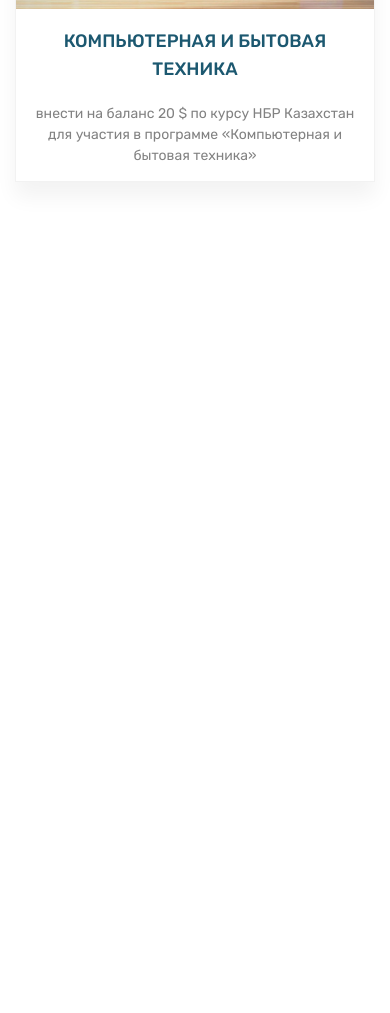
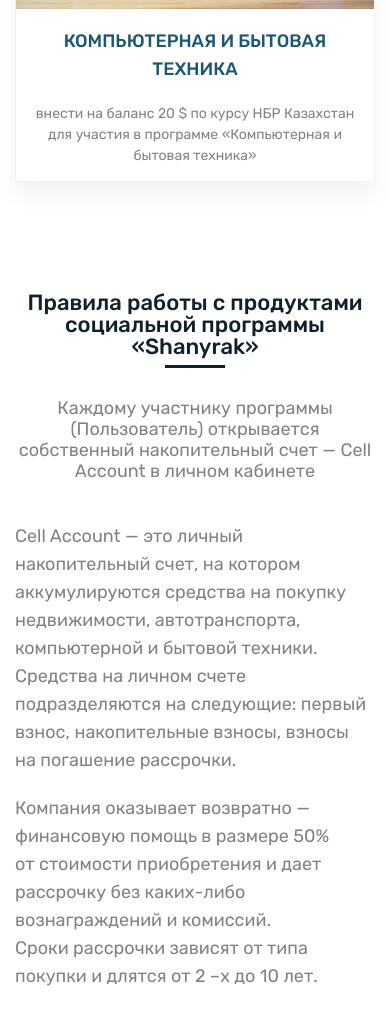
Before and after one commit to ELegek/Shanyrak, a website: page app/social-program.html in a window 390 px wide. Shown: the part 1830-2843 px from the top of the page. Before the commit the page ends 2062 px from the top, so only its background shows below. Drawn offline with nearby package versions, Linux system fonts and the light colour scheme.

Commit message:
Responsive description

```diff
--- /dev/null
+++ b/app/css/module/description/description copy.min.css
@@ -0,0 +1 @@
+.description__inner{text-align:center;max-width:645px;margin:0 auto}.description__inner .title:before{left:0;right:0;margin:0 auto}.description-text{font-size:18px;line-height:21px;text-align:center;color:#828282;margin-bottom:40px}.description__wrapper{display:-webkit-box;display:-ms-flexbox;display:flex;-ms-flex-pack:distribute;justify-content:space-around;margin-bottom:50px}.description-item{width:40%;font-size:18px;line-height:28px;color:#828282}.description__block p{font-size:18px;line-height:150%;color:#828282;margin-bottom:15px}
--- a/app/scss/_media.scss
+++ b/app/scss/_media.scss
@@ -11,3 +11,23 @@
 @import "module/target/target__media";
 @import "module/social-program/social-program__media";
 @import "module/program__input/program__input__media";
+@import "module/description/description__media";
+
+@media (max-width:990px) {
+    .title {
+        font-size: 32px;
+    }
+}
+
+@media (max-width:990px) {
+    .title {
+        font-size: 28px;
+        line-height: 22px;
+    }
+}
+
+@media (max-width:420px) {
+    .title {
+        font-size: 22px;
+    }
+}
--- /dev/null
+++ b/app/scss/module/description/description__media.scss
@@ -0,0 +1,10 @@
+@media (max-width: 990px) {
+    .description__wrapper {
+        flex-wrap: wrap;
+    }
+
+    .description-item {
+        width: 100%;
+        margin-bottom: 20px;
+    }
+}
--- a/app/social-program.html
+++ b/app/social-program.html
@@ -111,7 +111,7 @@
     </div>
   </section>
 
-  <!--<section class="description page">
+  <section class="description page">
     <div class="container">
       <div class="description__inner">
         <h2 class="description__title title">Правила работы с продуктами социальной программы «Shanyrak»</h2>
@@ -140,7 +140,7 @@
     </div>
   </section>
 
-  <section class="program">
+  <!--<section class="program">
     <div class="container">
       <div class="program__inner">
         <div class="program__item">
```
Also changed, not shown: app/css/module/description/description__media.min.css (added), app/css/style.min.css.
